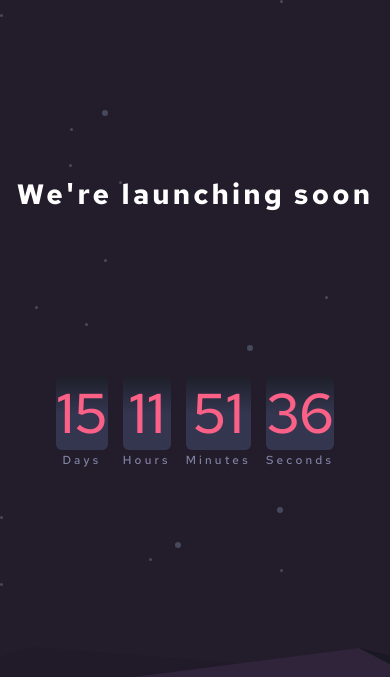
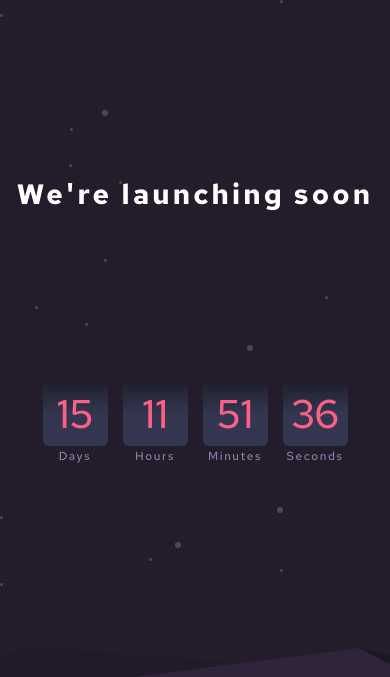
Before and after one commit to gustavodev1998/Launch-Countdown-Timer, a plain HTML site: page index.html in a window 390 px wide. Shown: the top 677 px of the page. Drawn offline with Linux system fonts and the light colour scheme.

Commit message:
responsive update

```diff
--- a/style.css
+++ b/style.css
@@ -143,12 +143,12 @@ h1 {
 @media (max-width: 420px) {
 
     .card div {
-        font-size: 3.5rem;
-        width: auto;
-        height: auto;
+        font-size: 2.5rem;
+        width: 65px;
+        height: 65px;
     }
     .card-timer small {
-        letter-spacing: 0.2rem;
+        letter-spacing: 0.1rem;
     }
 
     .attribution {
```
